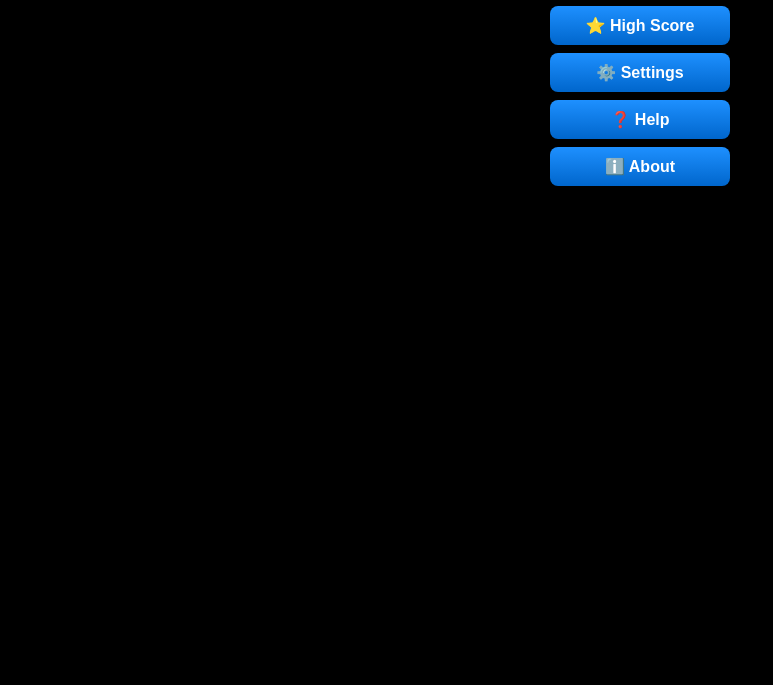
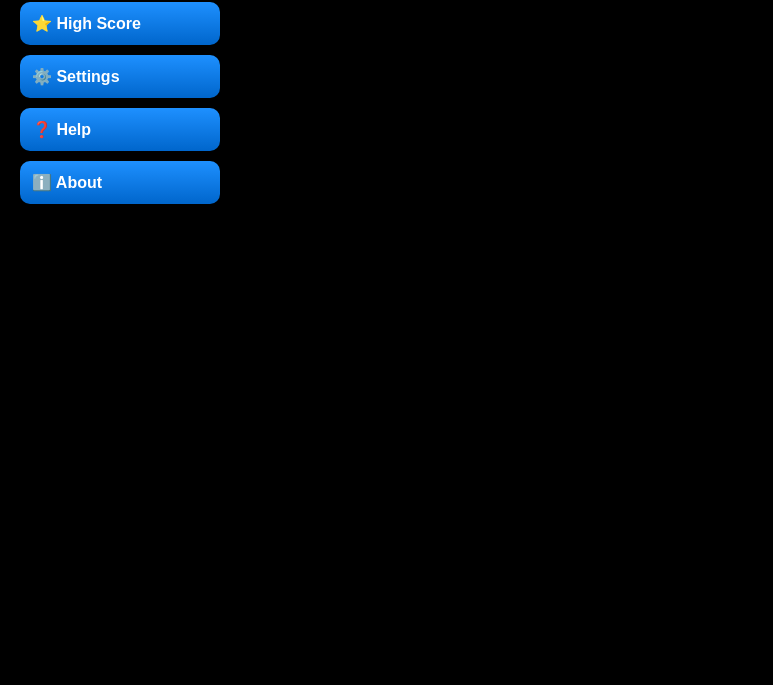
Before and after one commit to tasmon/Space-Shooter, a plain HTML site: page index.html in a window 1280 px wide. Shown: the part 115-800 px from the top of the page, without its empty margins (0-773 px from the left). Drawn offline with Linux system fonts and the light colour scheme.

Commit message:
style.css

```diff
--- a/style.css
+++ b/style.css
@@ -4,6 +4,9 @@ body {
   font-family: Arial, sans-serif;
   text-align: center;
   margin: 0;
+  width: 240px;
+  height: 320px;
+  overflow: hidden;
 }
 
 h1, h2 {
@@ -16,7 +19,7 @@ h1, h2 {
   width: 240px;
   height: 320px;
   margin: auto;
-  padding-top: 30px;
+  padding-top: 20px;
 }
 
 #menu.active, .page.active {
@@ -25,16 +28,17 @@ h1, h2 {
 
 button {
   display: block;
-  width: 180px;
-  margin: 8px auto;
-  padding: 10px;
+  width: 200px;
+  margin: 10px auto;
+  padding: 12px;
   font-size: 16px;
   font-weight: bold;
   color: #fff;
   background: linear-gradient(180deg, #1e90ff, #0066cc);
   border: none;
-  border-radius: 8px;
-  box-shadow: 0 2px 4px rgba(0,0,0,0.5);
+  border-radius: 10px;
+  box-shadow: 0 3px 6px rgba(0,0,0,0.5);
+  text-align: left;
 }
 
 button:hover {
@@ -46,6 +50,8 @@ canvas {
   display: none;
   margin: auto;
   border: 2px solid #fff;
+  width: 240px;
+  height: 320px;
 }
 
 #pauseMenu {
@@ -60,8 +66,3 @@ canvas {
   border-radius: 10px;
   width: 200px;
 }
-
-#pauseMenu h2 {
-  margin-bottom: 10px;
-  font-size: 18px;
-}
```
